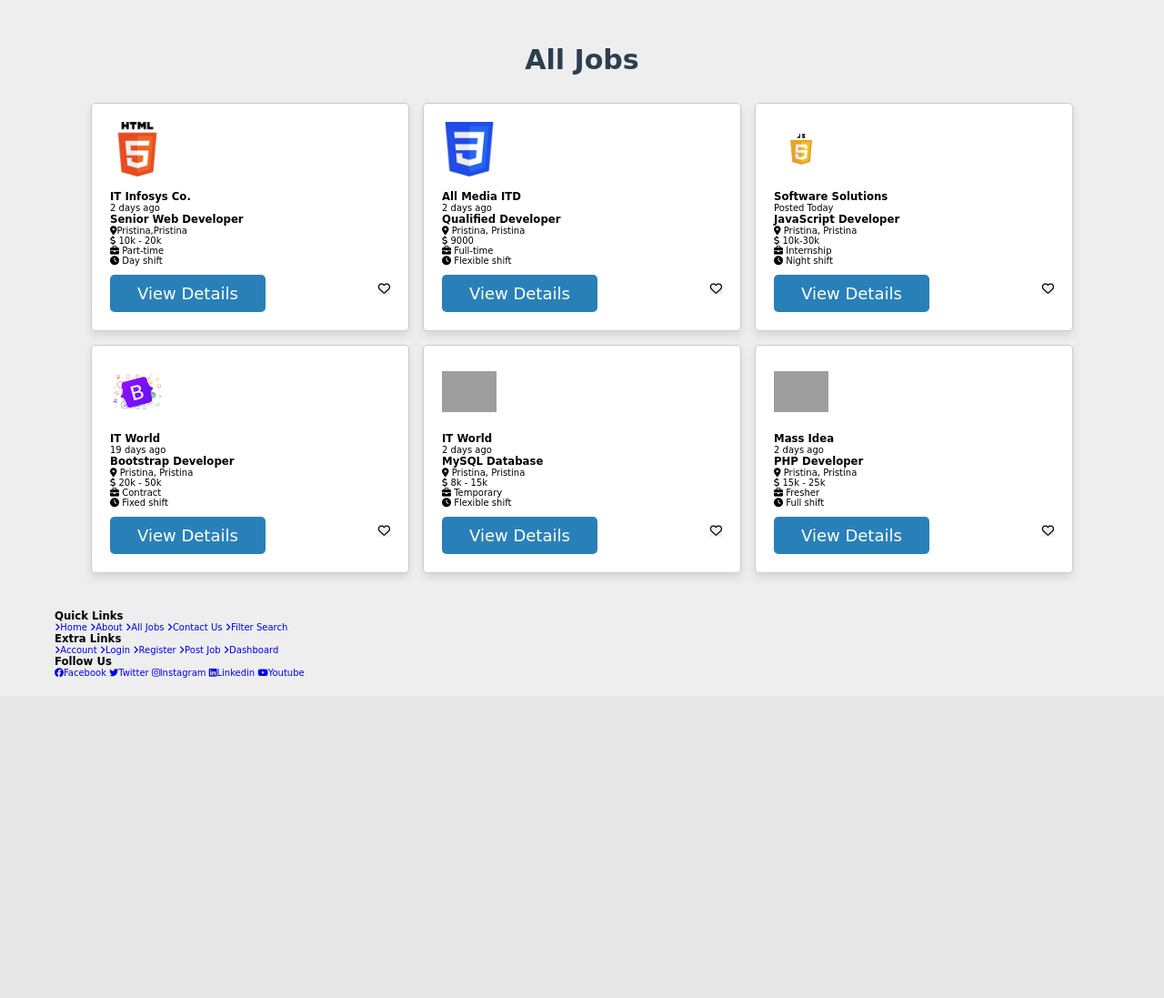
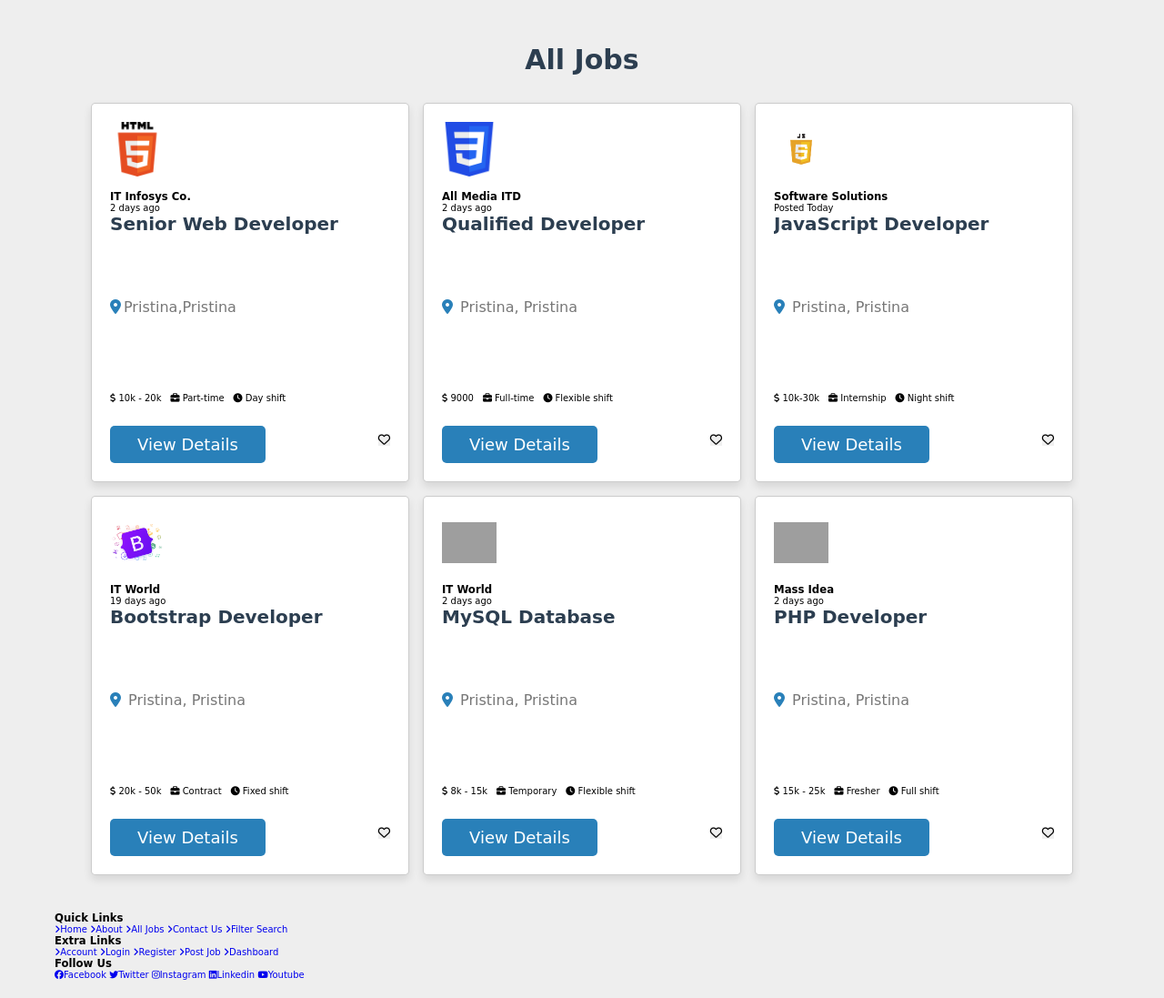
Before and after one commit to Kanit5/Job-Finder, a PHP site: page /jobs.html in a window 1280 px wide. Shown: the part 624-1721 px from the top of the page at 91% size. Before the commit the page ends 1369 px from the top, so only its background shows below. Run offline with PHP 8.4, Linux system fonts and the light colour scheme; some libraries are stand-ins or nearby versions; grey boxes are pictures that could not be loaded.

Commit message:
joni update

```diff
--- a/style.css
+++ b/style.css
@@ -303,3 +303,30 @@ gap: 1.5rem;
     color: var(--light-color);
     font-size: 1.6rem;
 }
+
+.jobs-container .box-container .box .job-title{
+    font-size: 2rem;
+    color: var(--black);
+    text-transform: capitalize;
+    overflow-x: hidden;
+    text-overflow: ellipsis;
+}
+
+.jobs-container .box-container .box .location{
+    padding: 7rem 0;
+    font-size: 1.6rem;
+    color: var(--light-color);
+}
+
+.jobs-container .box-container .box .location i{
+    margin-right: .3rem;
+    color: var(--main-color);
+}
+
+
+.jobs-container .box-container .box .tags{
+    display: flex;
+    flex-wrap: wrap;
+    gap: 1rem;
+    margin: 1.5rem 0;
+}
```
